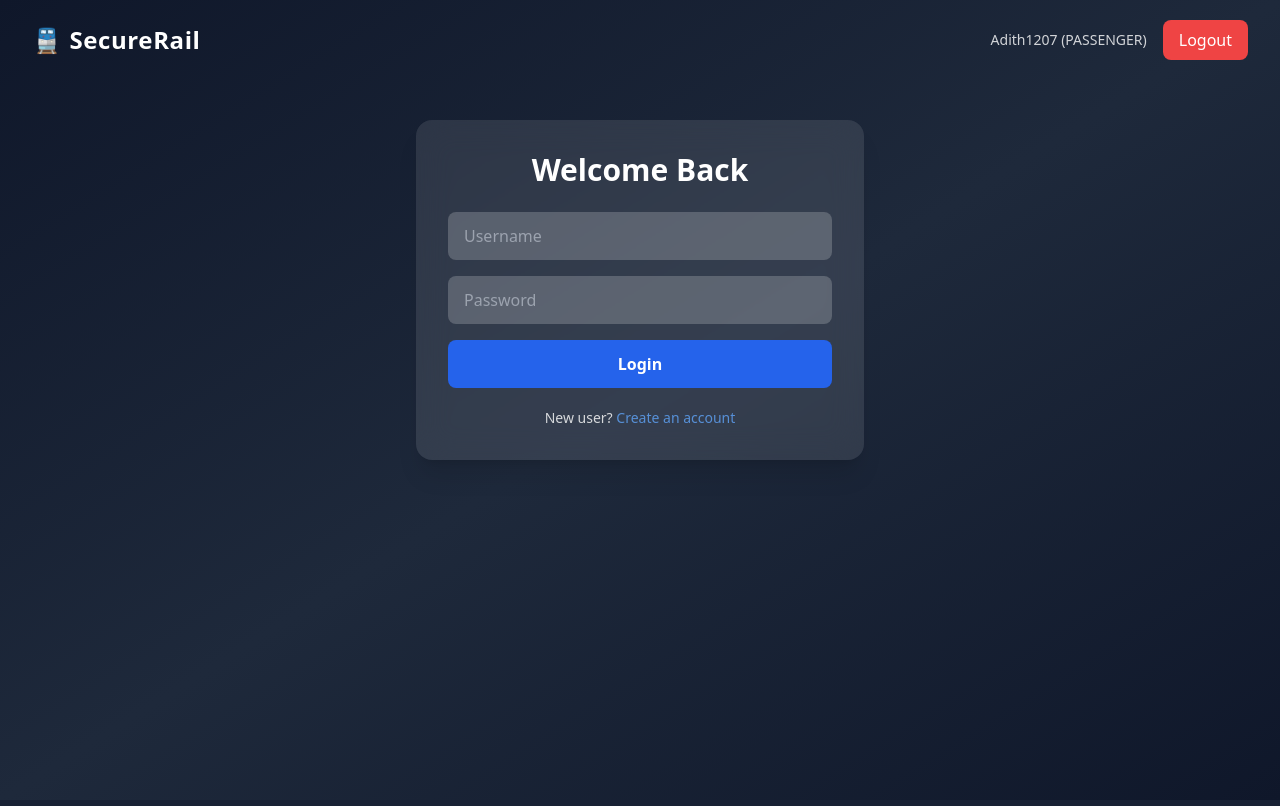
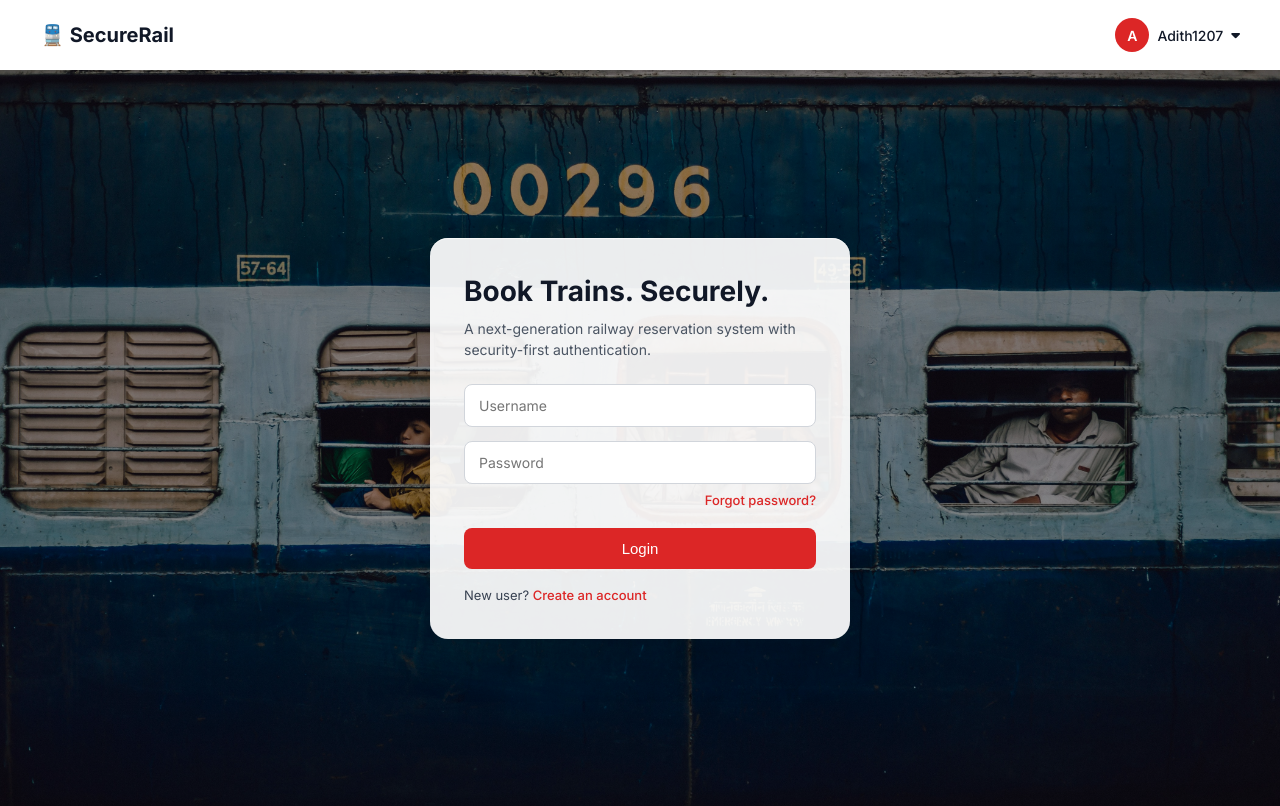
Before and after one commit to Adith1207/consenSafe, a Flask app: page /login in a window 1280 px wide. Before the commit the page ends 460 px from the top, so only its background shows below. Run offline with Flask 3, Linux system fonts and the light colour scheme; a user stored in the database is signed in; some libraries are stand-ins or nearby versions.

Commit message:
made the UI look clean & beautiful

```diff
--- a/app.py
+++ b/app.py
@@ -91,6 +91,18 @@ def dashboard():
         role=session["role"]
     )
 
+# ------ Change Password & Forgot Password ---------
+@app.route("/change-password")
+def change_password():
+    if "username" not in session:
+        return redirect(url_for("login"))
+    return "Change Password Page (To be implemented)"
+
+@app.route("/forgot-password")
+def forgot_password():
+    return "Forgot Password Flow (OTP / Email based)"
+
+
 
 # --------- USER LOGOUT ----------
 @app.route("/logout")
--- /dev/null
+++ b/static/pro.css
@@ -0,0 +1,327 @@
+/* =====================================================
+   GLOBAL RESET & BASE
+===================================================== */
+
+* {
+    box-sizing: border-box;
+}
+
+body {
+    margin: 0;
+    font-family: 'Inter', system-ui, -apple-system, BlinkMacSystemFont, sans-serif;
+    background: #f9fafb;
+    color: #111827;
+}
+
+/* =====================================================
+   NAVBAR
+===================================================== */
+
+.navbar {
+    display: flex;
+    justify-content: space-between;
+    align-items: center;
+    padding: 18px 40px;
+    background: #ffffff;
+    box-shadow: 0 2px 8px rgba(0,0,0,0.05);
+    position: relative;
+    z-index: 10;
+}
+
+.logo {
+    font-weight: 700;
+    font-size: 20px;
+}
+
+.nav-user {
+    font-size: 14px;
+}
+
+.nav-user a {
+    margin-left: 16px;
+    color: #dc2626;
+    text-decoration: none;
+    font-weight: 500;
+}
+
+/* =====================================================
+   FULLSCREEN HERO BACKGROUND
+===================================================== */
+
+
+.hero-bg {
+    position: relative;
+    height: calc(100vh - 64px);
+    width: 100%;
+    background-image: url("/static/train.jpg");
+    background-size: cover;
+    background-position: center;
+    display: flex;
+    align-items: center;
+    justify-content: center;
+}
+
+/* Subtle dark overlay – professional look */
+.hero-bg::before {
+    content: "";
+    position: absolute;
+    inset: 0;
+    background: linear-gradient(
+        rgba(0, 0, 0, 0.45),
+        rgba(0, 0, 0, 0.45)
+    );
+}
+
+
+/* =====================================================
+   LOGIN / REGISTER CARD
+===================================================== */
+
+.login-card {
+    position: relative;
+    z-index: 2;
+
+    width: 420px;
+    background: rgba(255, 255, 255, 0.92);
+    padding: 36px 34px;
+
+    border-radius: 18px;
+    box-shadow:
+        0 20px 45px rgba(0,0,0,0.18),
+        inset 0 1px 0 rgba(255,255,255,0.6);
+
+    animation: slideUp 0.8s ease;
+}
+
+
+.login-card h1 {
+    margin: 0;
+    font-size: 28px;
+    font-weight: 700;
+    color: #111827;
+}
+
+.login-card .subtitle {
+    font-size: 14px;
+    color: #4b5563;
+    margin: 10px 0 24px;
+    line-height: 1.5;
+}
+
+.login-card form {
+    display: flex;
+    flex-direction: column;
+    gap: 14px;
+}
+
+.login-card input,
+.login-card select {
+    padding: 12px 14px;
+    font-size: 14px;
+    border-radius: 8px;
+    border: 1px solid #d1d5db;
+    font-family: inherit;
+}
+
+.login-card input:focus,
+.login-card select:focus {
+    outline: none;
+    border-color: #dc2626;
+    box-shadow: 0 0 0 2px rgba(220,38,38,0.15);
+}
+
+.login-card button {
+    margin-top: 6px;
+    padding: 12px;
+    font-size: 15px;
+    font-weight: 500;
+    background: #dc2626;
+    color: #ffffff;
+    border: none;
+    border-radius: 8px;
+    cursor: pointer;
+    transition: transform 0.2s ease, box-shadow 0.2s ease;
+}
+
+.login-card button:hover {
+    transform: translateY(-2px);
+    box-shadow: 0 10px 25px rgba(220,38,38,0.35);
+}
+
+.login-card .helper {
+    margin-top: 18px;
+    font-size: 13px;
+    color: #374151;
+}
+
+.login-card .helper a {
+    color: #dc2626;
+    text-decoration: none;
+    font-weight: 500;
+}
+
+/* =====================================================
+   DASHBOARD
+===================================================== */
+
+.dashboard {
+    padding: 60px 80px;
+}
+
+.dashboard h2 {
+    font-size: 28px;
+    margin-bottom: 10px;
+}
+
+.card-grid {
+    display: grid;
+    grid-template-columns: repeat(auto-fit, minmax(260px, 1fr));
+    gap: 30px;
+    margin-top: 40px;
+}
+
+/* =====================================================
+   FEATURE CARDS
+===================================================== */
+
+.feature-card {
+    background: #ffffff;
+    padding: 28px;
+    border-radius: 16px;
+    box-shadow: 0 6px 20px rgba(0,0,0,0.08);
+    transition: transform 0.25s ease, box-shadow 0.25s ease;
+    cursor: pointer;
+}
+
+.feature-card:hover {
+    transform: translateY(-8px);
+    box-shadow: 0 16px 40px rgba(0,0,0,0.12);
+}
+
+.feature-card i {
+    font-size: 30px;
+    color: #dc2626;
+    margin-bottom: 14px;
+}
+
+.feature-card h3 {
+    margin: 0 0 6px;
+    font-size: 18px;
+}
+
+.feature-card p {
+    margin: 0;
+    font-size: 14px;
+    color: #4b5563;
+    line-height: 1.5;
+}
+
+/* =====================================================
+   ANIMATIONS
+===================================================== */
+
+@keyframes slideUp {
+    from {
+        opacity: 0;
+        transform: translateY(30px);
+    }
+    to {
+        opacity: 1;
+        transform: translateY(0);
+    }
+}
+
+/* =====================================================
+   RESPONSIVE
+===================================================== */
+
+@media (max-width: 900px) {
+    .hero-bg {
+        justify-content: center;
+        padding-left: 0;
+    }
+
+    .login-card {
+        width: 90%;
+    }
+
+    .dashboard {
+        padding: 40px 20px;
+    }
+}
+
+/* =====================================================
+   USER DROPDOWN MENU
+===================================================== */
+
+.user-menu {
+    position: relative;
+    display: flex;
+    align-items: center;
+}
+
+.user-avatar {
+    display: flex;
+    align-items: center;
+    gap: 8px;
+    cursor: pointer;
+    font-size: 14px;
+}
+
+.avatar-circle {
+    width: 34px;
+    height: 34px;
+    border-radius: 50%;
+    background: #dc2626;
+    color: white;
+    display: flex;
+    align-items: center;
+    justify-content: center;
+    font-weight: 600;
+}
+
+.avatar-name {
+    font-weight: 500;
+}
+
+.dropdown {
+    position: absolute;
+    top: 48px;
+    right: 0;
+    width: 180px;
+
+    background: white;
+    border-radius: 10px;
+    box-shadow: 0 12px 30px rgba(0,0,0,0.18);
+
+    display: none;
+    flex-direction: column;
+    overflow: hidden;
+    z-index: 50;
+}
+
+.dropdown a {
+    padding: 12px 14px;
+    font-size: 14px;
+    color: #111827;
+    text-decoration: none;
+    display: flex;
+    align-items: center;
+    gap: 10px;
+}
+
+.dropdown a:hover {
+    background: #f3f4f6;
+}
+
+.forgot-password {
+    text-align: right;
+    font-size: 13px;
+    margin-top: -6px;
+}
+
+.forgot-password a {
+    color: #dc2626;
+    text-decoration: none;
+    font-weight: 500;
+}
--- a/templates/base.html
+++ b/templates/base.html
@@ -4,49 +4,70 @@
     <meta charset="UTF-8">
     <title>SecureRail</title>
 
-    <!-- Tailwind CSS CDN -->
-    <script src="https://cdn.tailwindcss.com"></script>
+    <!-- Google Fonts -->
+    <link href="https://fonts.googleapis.com/css2?family=Inter:wght@300;400;500;600;700&display=swap" rel="stylesheet">
 
-    <!-- Tailwind Config -->
-    <script>
-        tailwind.config = {
-            theme: {
-                extend: {
-                    colors: {
-                        primary: '#0f172a',
-                        accent: '#2563eb'
-                    }
-                }
-            }
-        }
-    </script>
+    <!-- Icons -->
+    <link href="https://cdnjs.cloudflare.com/ajax/libs/font-awesome/6.5.0/css/all.min.css" rel="stylesheet">
+
+    <!-- AOS Animation -->
+    <link href="https://unpkg.com/aos@2.3.1/dist/aos.css" rel="stylesheet">
+
+    <link rel="stylesheet" href="{{ url_for('static', filename='pro.css') }}">
 </head>
 
-<body class="min-h-screen bg-gradient-to-br from-slate-900 via-slate-800 to-slate-900 text-white">
+<script>
+function toggleMenu() {
+    const menu = document.getElementById("userDropdown");
+    menu.style.display = menu.style.display === "flex" ? "none" : "flex";
+}
 
-    <!-- Navbar -->
-    <nav class="flex justify-between items-center px-8 py-5">
-        <div class="text-2xl font-bold tracking-wide">
-            🚆 SecureRail
+// Close when clicking outside
+document.addEventListener("click", function (e) {
+    const menu = document.querySelector(".user-menu");
+    const dropdown = document.getElementById("userDropdown");
+
+    if (menu && !menu.contains(e.target)) {
+        dropdown.style.display = "none";
+    }
+});
+</script>
+
+
+<body>
+
+<header class="navbar">
+    <div class="logo">🚆 SecureRail</div>
+
+    {% if session.get("username") %}
+    <div class="user-menu">
+        <div class="user-avatar" onclick="toggleMenu()">
+            <span class="avatar-circle">
+                {{ session.username[0]|upper }}
+            </span>
+            <span class="avatar-name">{{ session.username }}</span>
+            <i class="fa-solid fa-caret-down"></i>
         </div>
 
-        {% if session.get("username") %}
-        <div class="flex items-center gap-4">
-            <span class="text-sm opacity-80">
-                {{ session.get("username") }} ({{ session.get("role") }})
-            </span>
-            <a href="/logout"
-               class="px-4 py-2 rounded-lg bg-red-500 hover:bg-red-600 transition">
-                Logout
+        <div class="dropdown" id="userDropdown">
+            <a href="/change-password">
+                <i class="fa-solid fa-key"></i> Change Password
+            </a>
+            <a href="/logout">
+                <i class="fa-solid fa-right-from-bracket"></i> Logout
             </a>
         </div>
-        {% endif %}
-    </nav>
+    </div>
+    {% endif %}
+</header>
 
-    <!-- Main Content -->
-    <main class="flex justify-center items-center px-4">
-        {% block content %}{% endblock %}
-    </main>
+
+{% block content %}{% endblock %}
+
+<script src="https://unpkg.com/aos@2.3.1/dist/aos.js"></script>
+<script>
+  AOS.init({ duration: 800, once: true });
+</script>
 
 </body>
 </html>
--- a/templates/login.html
+++ b/templates/login.html
@@ -1,40 +1,46 @@
 {% extends "base.html" %}
 {% block content %}
 
-<div class="w-full max-w-md bg-white/10 backdrop-blur-lg rounded-2xl shadow-xl p-8 mt-10">
-    <h2 class="text-3xl font-bold text-center mb-6">
-        Welcome Back
-    </h2>
+<section class="hero-bg">
 
-    <form method="POST" class="space-y-4">
+    <div class="overlay"></div>
+
+    <div class="login-card" data-aos="zoom-in">
+        <h1>Book Trains. Securely.</h1>
+        <p class="subtitle">
+            A next-generation railway reservation system with
+            security-first authentication.
+        </p>
+
+        <form method="POST">
             <input
                 name="username"
                 placeholder="Username"
                 required
-            class="w-full px-4 py-3 rounded-lg bg-white/20 focus:outline-none focus:ring-2 focus:ring-accent"
-        />
+            >
 
             <input
                 type="password"
                 name="password"
                 placeholder="Password"
                 required
-            class="w-full px-4 py-3 rounded-lg bg-white/20 focus:outline-none focus:ring-2 focus:ring-accent"
-        />
+            >
 
-        <button
-            type="submit"
-            class="w-full py-3 rounded-lg bg-accent hover:bg-blue-600 transition font-semibold">
+            <div class="forgot-password">
+                <a href="/forgot-password">Forgot password?</a>
+            </div>
+
+            <button type="submit">
                 Login
             </button>
         </form>
 
-    <p class="text-center text-sm mt-5 opacity-80">
+        <div class="helper">
             New user?
-        <a href="/register" class="text-blue-400 hover:underline">
-            Create an account
-        </a>
-    </p>
+            <a href="/register">Create an account</a>
+        </div>
     </div>
 
+</section>
+
 {% endblock %}
```
Also changed, not shown: static/style.css (deleted, +0 -27 lines), templates/dashboard.html (+33 -9 lines), templates/register.html (+32 -28 lines), static/train.jpg (added), static/train_register.jpg (added). Lines whose indentation alone changed are shown as unchanged.
